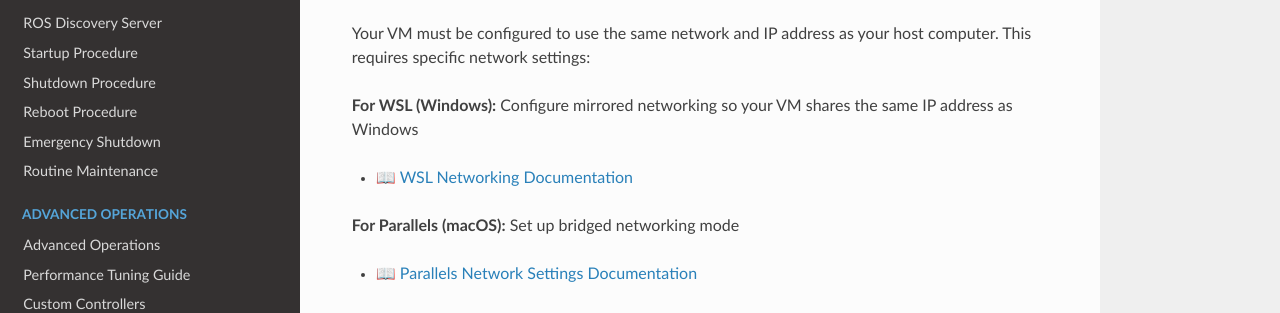
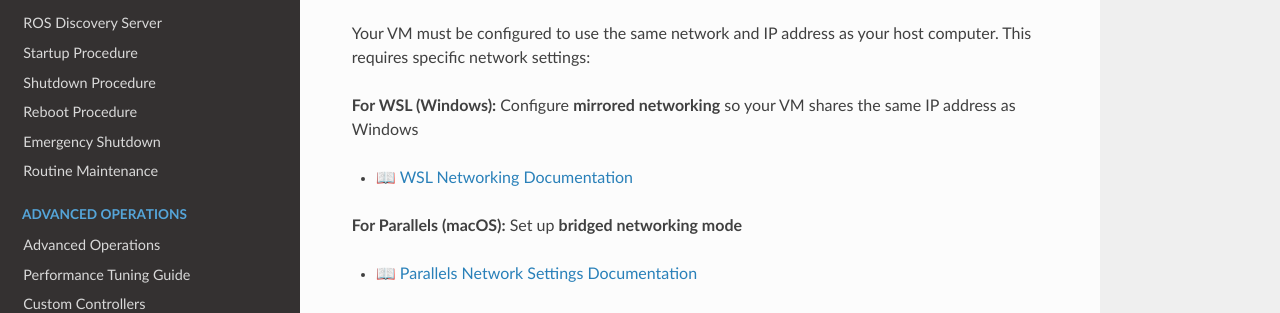
Before and after one commit to RoseCityRobotics/common_platform, a Sphinx documentation site: the page built from docs/source/virtual_machines/installing_vms.md, in a window 1280 px wide and 900 px high, scrolled down 5181 px. Shown: the part 162-475 px from the top of the window. Built offline with Sphinx 7.4.7 and the Read the Docs theme 3.1.0, drawn with Linux system fonts in a browser that asks for light colours; pages that are not in the unit, such as notebooks, are missing from menus.

````diff
--- a/docs/source/virtual_machines/installing_vms.md
+++ b/docs/source/virtual_machines/installing_vms.md
@@ -138,7 +138,7 @@ ros2 daemon stop; ros2 daemon start
 ```
 source .profile so the changes take effect in your current session
 ```bash
-source .profile
+source ~/.profile
 ```
 
 #### Set up the Discovery Server
@@ -201,10 +201,10 @@ If you're having trouble connecting your VM to the discovery server, follow thes
 
 Your VM must be configured to use the same network and IP address as your host computer. This requires specific network settings:
 
-**For WSL (Windows):** Configure mirrored networking so your VM shares the same IP address as Windows
+**For WSL (Windows):** Configure **mirrored networking** so your VM shares the same IP address as Windows
 - 📖 [WSL Networking Documentation](https://learn.microsoft.com/en-us/windows/wsl/networking)
 
-**For Parallels (macOS):** Set up bridged networking mode
+**For Parallels (macOS):** Set up **bridged networking mode**
 - 📖 [Parallels Network Settings Documentation](https://docs.parallels.com/pdfm-ug-20/parallels-desktop-for-mac-20-users-guide/parallels-desktop-preferences-and-virtual-machine-settings/virtual-machine-settings/hardware-settings/network-settings)
 
 #### Connectivity Tests
````
